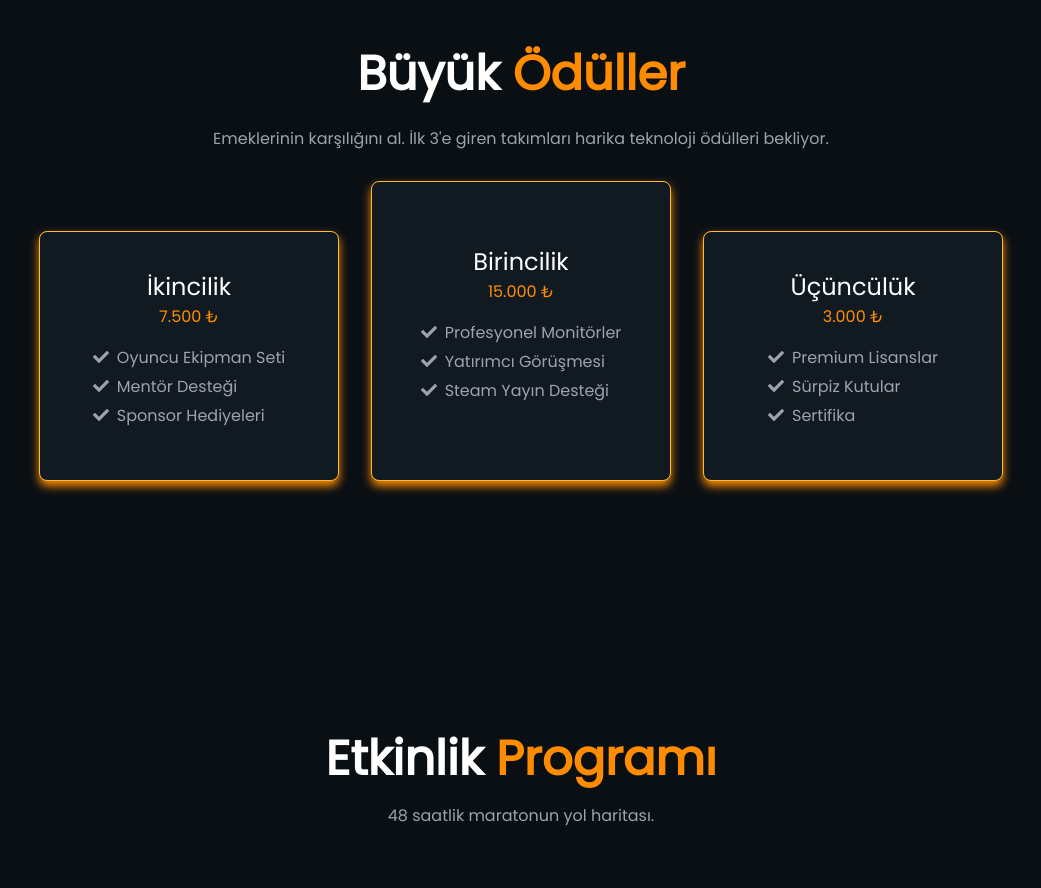
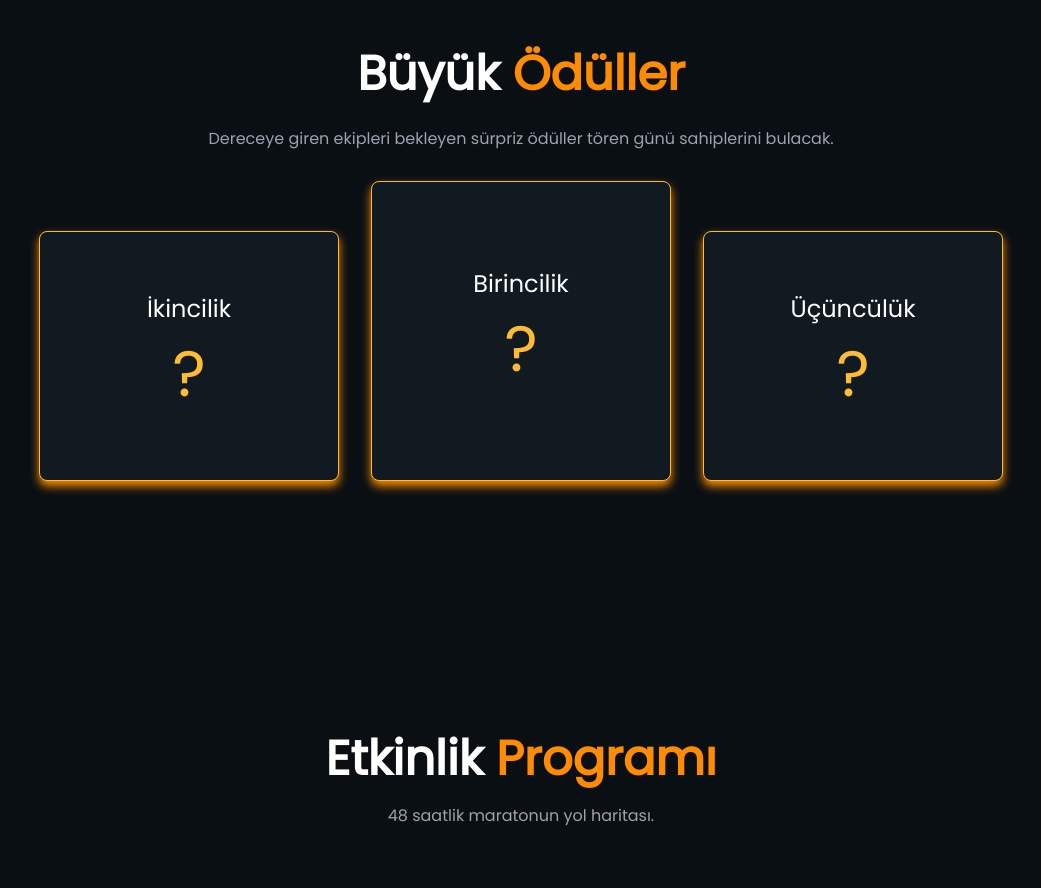
Before and after one commit to riavenn/bt-website, a React (Vite) app: page /akdenizgamejam2026 in a window 1280 px wide. Shown: the part 1900-2788 px from the top of the page, without its empty margins (119-1160 px from the left). Built offline with nearby package versions, Linux system fonts and the light colour scheme.

Commit message:
Update prizes section on game jam page

```diff
--- a/src/Components/GameJam2026Components/Awards/Awards.jsx
+++ b/src/Components/GameJam2026Components/Awards/Awards.jsx
@@ -9,15 +9,15 @@ function Awards() {
           Büyük <span className={styles.coloredTitle}>Ödüller</span>
         </div>
         <div className={styles.description}>
-          Emeklerinin karşılığını al. İlk 3'e giren takımları harika teknoloji
-          ödülleri bekliyor.
+          Dereceye giren ekipleri bekleyen sürpriz ödüller tören günü
+          sahiplerini bulacak.
         </div>
         <div className={styles.awardCards}>
           <div className={styles.secondPlaceCard}>
             <div className={styles.cardTitle}>İkincilik</div>
-            <div className={styles.prizeMoney}>7.500 ₺</div>
+            {/* <div className={styles.prizeMoney}>????</div> */}
             <div className={styles.otherAwards}>
-              <ul className={styles.awardsList}>
+              {/* <ul className={styles.awardsList}>
                 <li className={styles.award}>
                   <i className={styles.awardIcon}>
                     <FaCheck />
@@ -36,14 +36,15 @@ function Awards() {
                   </i>
                   <div className={styles.awardText}>Sponsor Hediyeleri</div>
                 </li>
-              </ul>
+              </ul> */}
+              <div className={styles.awardList}>?</div>
             </div>
           </div>
           <div className={styles.firstPlaceCard}>
             <div className={styles.cardTitle}>Birincilik</div>
-            <div className={styles.prizeMoney}>15.000 ₺</div>
+            {/* <div className={styles.prizeMoney}>????</div> */}
             <div className={styles.otherAwards}>
-              <ul className={styles.awardsList}>
+              {/* <ul className={styles.awardsList}>
                 <li className={styles.award}>
                   <i className={styles.awardIcon}>
                     <FaCheck />
@@ -62,14 +63,15 @@ function Awards() {
                   </i>
                   <div className={styles.awardText}>Steam Yayın Desteği</div>
                 </li>
-              </ul>
+              </ul> */}
+              <div className={styles.awardList}>?</div>
             </div>
           </div>
           <div className={styles.thirdPlaceCard}>
             <div className={styles.cardTitle}>Üçüncülük</div>
-            <div className={styles.prizeMoney}>3.000 ₺</div>
+            {/* <div className={styles.prizeMoney}>????</div> */}
             <div className={styles.otherAwards}>
-              <ul className={styles.awardsList}>
+              {/* <ul className={styles.awardsList}>
                 <li className={styles.award}>
                   <i className={styles.awardIcon}>
                     <FaCheck />
@@ -88,7 +90,8 @@ function Awards() {
                   </i>
                   <div className={styles.awardText}>Sertifika</div>
                 </li>
-              </ul>
+              </ul> */}
+              <div className={styles.awardList}>?</div>
             </div>
           </div>
         </div>
--- a/src/Components/GameJam2026Components/Awards/Awards.module.css
+++ b/src/Components/GameJam2026Components/Awards/Awards.module.css
@@ -87,6 +87,11 @@
   align-items: center;
 }
 
+.awardList{
+  font-size: 4rem;
+  color: var(--text-orange);
+}
+
 @media (max-width: 768px) {
   .container {
     margin: var(--margin-sm) var(--margin-xl);
```
